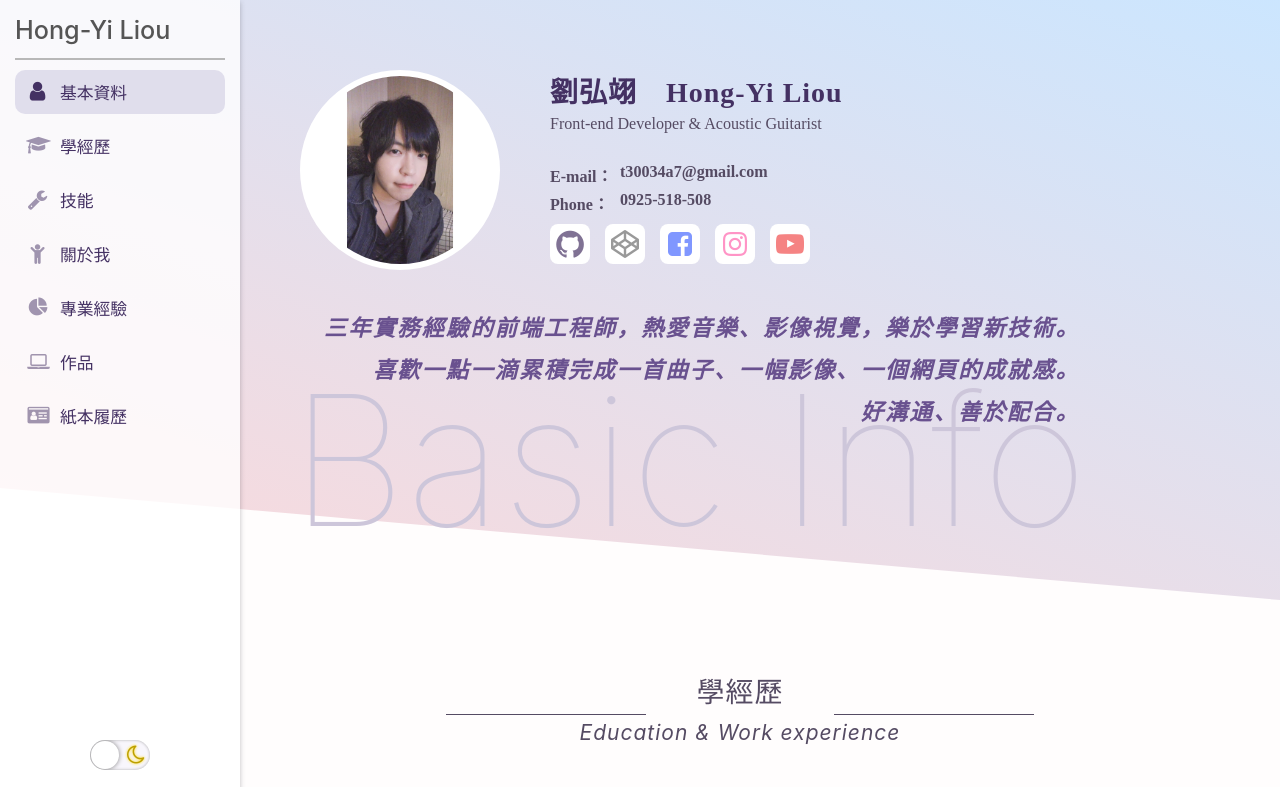
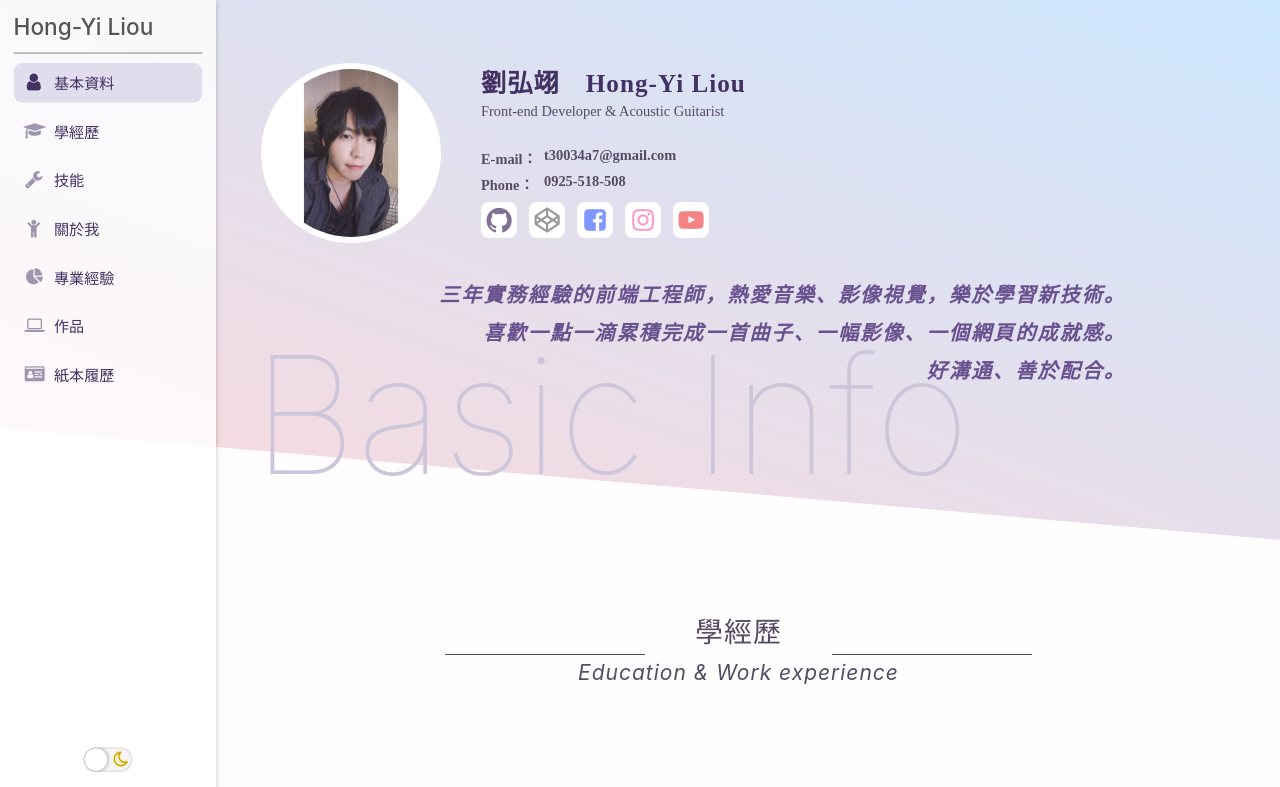
Before and after one commit to HongyiLiou/my-react-resume, a React (Create React App) app: page / in a window 1280 px wide. Shown: the top 787 px of the page. Built offline with nearby package versions, Linux system fonts and the light colour scheme.

Commit message:
add RWD-width: 1500px (sidebar & header)

```diff
--- a/src/components/Layout/components/Header/style.css
+++ b/src/components/Layout/components/Header/style.css
@@ -28,8 +28,8 @@
   border-radius: 50%;
   background: url(../../../../images/me.jpg) center center no-repeat;
   background-size: cover;
+  border: solid 6px #FFF;
   transition: 0.2s;
-  border: solid 6px #FFF;
 }
 .headerContainer .titleArea {
   margin-left: 50px;
@@ -152,7 +152,6 @@
   top: 350px;
   color: #cdc6da;
   transition: 0.2s;
-  /* opacity: 0.5; */
 }
 .headerContainer .summary {
   margin-top: 40px;
@@ -222,3 +221,69 @@
 .headerContainer.dark .summary {
   color: #e2dede;
 }
+
+/* RWD */
+@media screen and (max-width: 1500px) {
+  .headerContainer {
+    height: 540px;
+  }
+  .headerContainer .userInfo {
+    padding-top: 63px;
+  }
+  .headerContainer .photo {
+    width: 180px;
+    height: 180px;
+    border: solid 6px #FFF;
+  }
+  .headerContainer .titleArea {
+    margin-left: 40px;
+  }
+  .headerContainer .title {
+    font-size: 180%;
+  }
+  .headerContainer .subtitle {
+    margin: 4px 0 27px 0;
+    font-size: 103%;
+  }
+  .headerContainer .contact {
+    position: relative;
+    margin-top: 9px;
+    padding-left: 63px;
+    font-size: 103%;
+  }
+  .headerContainer .links {
+    margin-top: 12px;
+  }
+  .headerContainer .links li {
+    margin-right: 12px;
+    width: 36px;
+    height: 36px;
+  }
+  .headerContainer .links li::before {
+    font-size: 180%;
+  }
+  .headerContainer .links .github::before {
+    font-size: 210%;
+  }
+  .headerContainer .titleBackground {
+    font-size: 1170%;
+    left: 36px;
+    top: 315px;
+    color: #cdc6da;
+    transition: 0.2s;
+  }
+  .headerContainer .summary {
+    margin-top: 36px;
+  }
+  .headerContainer .summary p {
+    max-width: 1350px;
+    margin-top: 9px;
+    padding-right: 90px;
+    font-size: 144%;
+    font-style: italic;
+    letter-spacing: 2px;
+    font-weight: 900;
+    text-align: right;
+    z-index: 1;
+  }
+}
--- a/src/components/Layout/style.css
+++ b/src/components/Layout/style.css
@@ -5,3 +5,11 @@
   padding: 0 100px 0 50px;
   transition: 0.2s;
 }
+
+/* RWD */
+@media screen and (max-width: 1500px) {
+  .layoutContainer .container {
+    margin-left: calc(240px * 0.9);
+    padding: 0 30px 0 45px;
+  }
+}
--- a/src/components/Sidebar/index.js
+++ b/src/components/Sidebar/index.js
@@ -60,7 +60,7 @@ const Sidebar = () => {
           />
         </li>
       </ul>
-      <label className="toggleSwitch">
+      <label className="toggleSwitch" title={`${theme === 'dark' ? '開燈' : '關燈'}`}>
         <input type="checkbox" checked={theme === 'dark'} />
         <div className="toggle" />
         <button
@@ -74,8 +74,3 @@ const Sidebar = () => {
 };
 
 export default Sidebar;
-// 基本資料-簡介、聯絡方式
-// 學經歷-學歷科系、工作經歷
-// 技能-專長、擅長工具
-// 關於我-自傳、興趣延伸
-// 專業經驗-專業學習、平面設定、網頁前端相關經驗
--- a/src/components/Sidebar/style.css
+++ b/src/components/Sidebar/style.css
@@ -409,3 +409,16 @@
   background: #242323;
   box-shadow: 0 0 3px #ffffff;
 }
+
+/* RWD */
+@media screen and (max-width: 1500px) {
+  .sidebarContainer {
+    height: calc(100vh * 1.111);
+    transform-origin: top left;
+    transform: scale(0.9);
+  }
+  .sidebarContainer .toggleSwitch {
+    transform-origin: center center;
+    transform: translateX(-50%) scale(0.9);
+  }
+}
```
